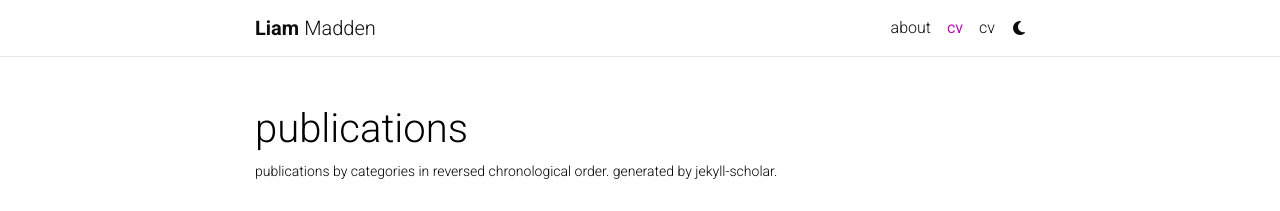
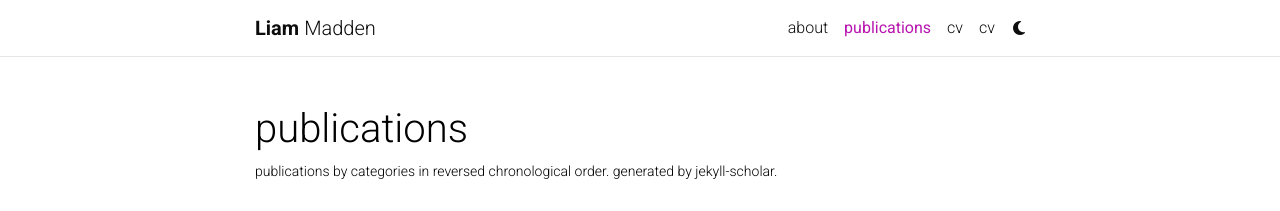
Before and after one commit to liammadden/liammadden.github.io, a Jekyll site: the page built from _pages/publications.md, in a window 1280 px wide. Shown: the top 211 px of the page. Built offline with Jekyll 4.4.1, drawn with Linux system fonts in a browser that asks for light colours; comment, search, counter and statistics services are not loaded; a style sheet for code colours, icons or effects is not loaded; grey boxes are pictures that could not be loaded.

Commit message:
return to old format with extra link

```diff
--- a/_includes/header.html
+++ b/_includes/header.html
@@ -55,7 +55,6 @@
               {%- assign sorted_pages = site.pages | sort: "nav_order" -%}
               {%- for p in sorted_pages -%}
               {%- if p.nav and p.autogen == nil -%}
-              {%- if forloop.last %}
               <li class="nav-item {% if page.title == p.title %}active{% endif %}">
                 <a class="nav-link" href="{{ p.url | relative_url }}">{{ p.title }}
                   {%- if page.title == p.title -%}
@@ -63,13 +62,9 @@
                   {%- endif -%}
                 </a>
               </li>
-              {%- else %}
-              <li class="nav-item {% if page.title == p.title %}active{% endif %}">
-                <a class="nav-link" href="/assets/pdf/CV.pdf" target="_blank">cv</a>
-              </li>
-              {%- endif -%}
               {%- endif -%}
               {% endfor -%}
+              <li class="nav-item"><a class="nav-link" href="/assets/pdf/CV.pdf" target="_blank">cv</a></li>
               {%- if site.enable_darkmode %}
 
               <!-- Toogle theme mode -->
```
